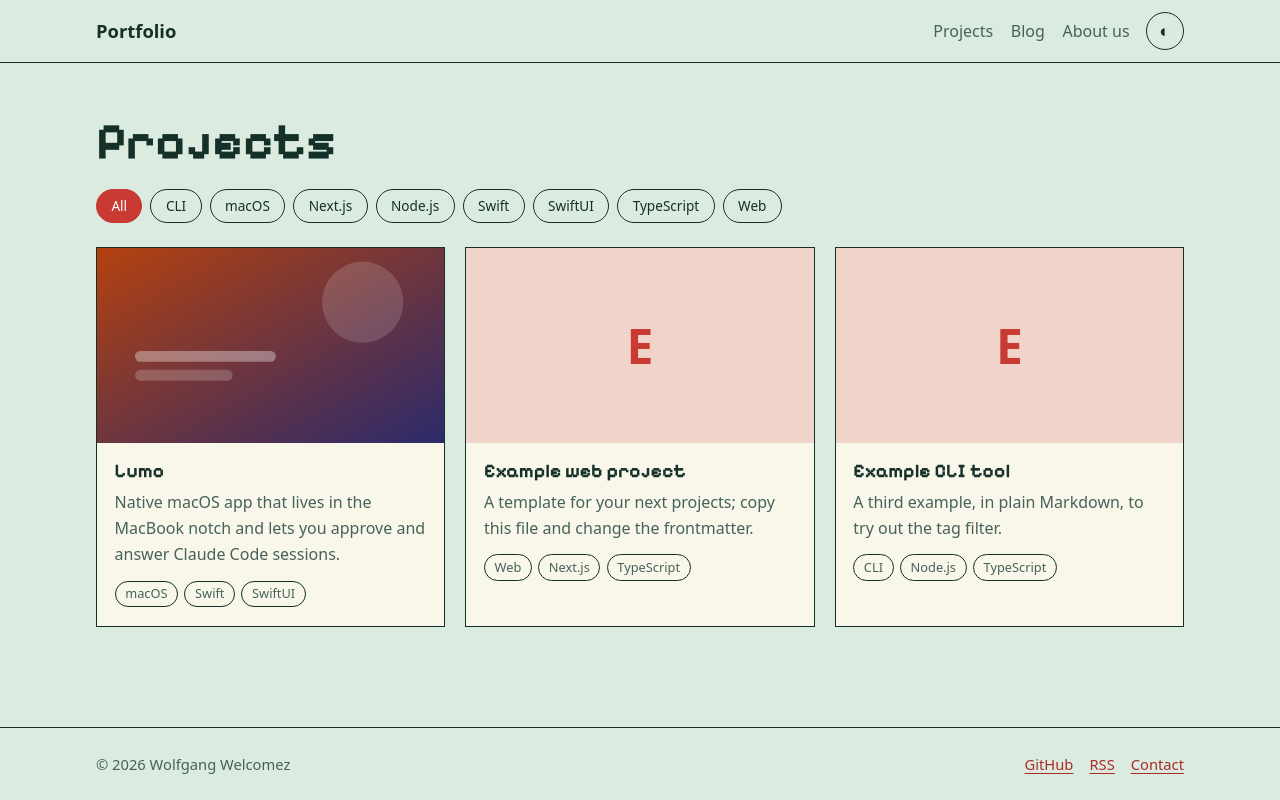
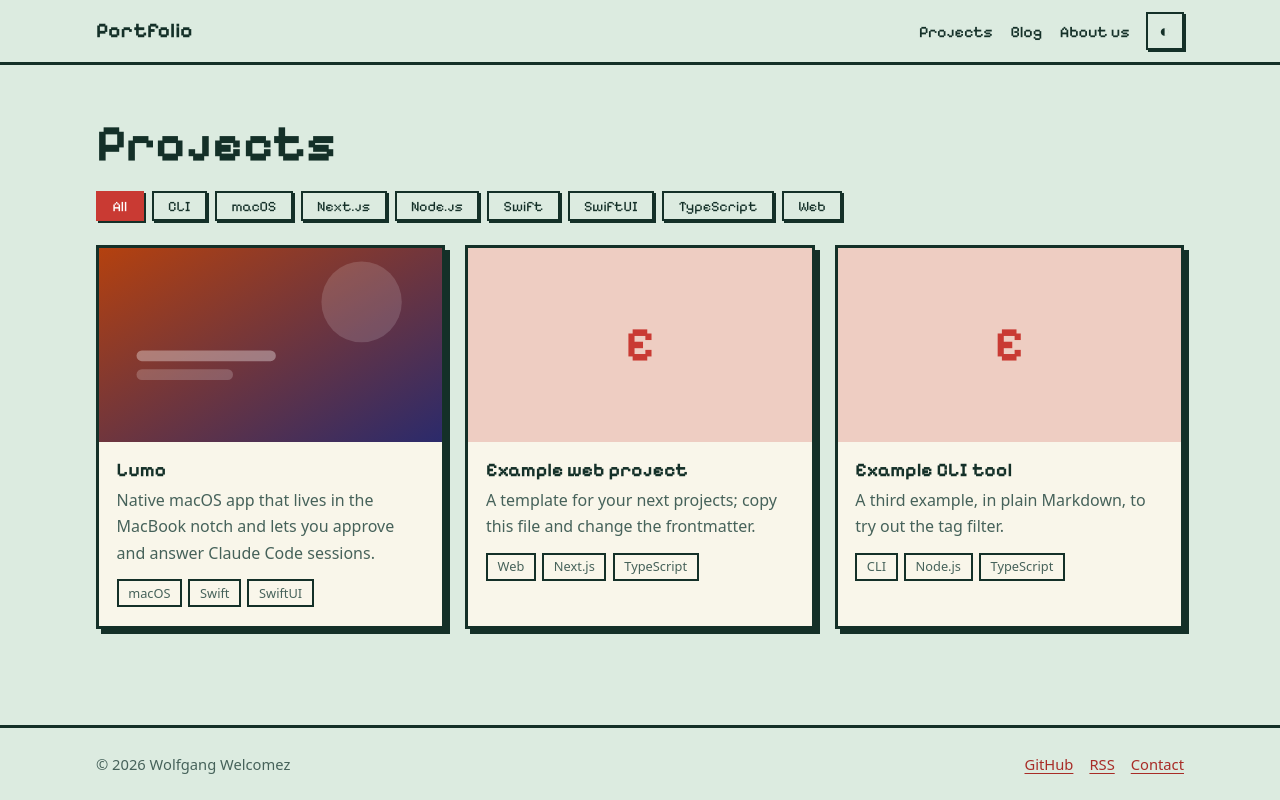
Before and after one commit to rouderz/portfolio, a Next.js app: page /projects in a window 1280 px wide. Built offline with nearby package versions, Linux system fonts and the light colour scheme; no server answers.

Commit message:
style: apply pixel-art look to the rest of the site

```diff
--- a/src/app/projects/[slug]/page.module.css
+++ b/src/app/projects/[slug]/page.module.css
@@ -17,8 +17,7 @@
 
 .tag {
   padding: 0.1rem 0.6rem;
-  border: 1px solid var(--border);
-  border-radius: 999px;
+  border: 2px solid var(--border);
   color: var(--muted);
   font-size: 0.8rem;
 }
@@ -27,7 +26,8 @@
   width: 100%;
   aspect-ratio: 16 / 9;
   margin-block: 1.5rem;
-  border-radius: var(--radius);
+  border: 3px solid var(--border);
+  box-shadow: 6px 6px 0 var(--border);
   object-fit: cover;
 }
 
@@ -41,9 +41,11 @@
 .button {
   display: inline-block;
   padding: 0.6rem 1.2rem;
-  border: 1px solid var(--border);
-  border-radius: 999px;
+  border: 2px solid var(--border);
+  box-shadow: 3px 3px 0 var(--border);
+  background: var(--surface);
   color: var(--text);
+  font-family: var(--font-pixel), monospace;
   font-weight: 600;
   text-decoration: none;
 }
--- a/src/components/Callout/Callout.module.css
+++ b/src/components/Callout/Callout.module.css
@@ -1,8 +1,8 @@
 .callout {
   margin-block: 1.5rem;
   padding: 0.8rem 1rem;
-  border-left: 4px solid var(--accent);
-  border-radius: 8px;
+  border: 3px solid var(--border);
+  box-shadow: 4px 4px 0 var(--border);
   background: var(--surface);
 }
 
--- a/src/components/Footer/Footer.module.css
+++ b/src/components/Footer/Footer.module.css
@@ -1,7 +1,7 @@
 .footer {
   margin-top: 3rem;
   padding-block: 1.5rem;
-  border-top: 1px solid var(--border);
+  border-top: 3px solid var(--border);
   color: var(--muted);
   font-size: 0.92rem;
 }
--- a/src/components/Header/Header.module.css
+++ b/src/components/Header/Header.module.css
@@ -3,7 +3,7 @@
   top: 0;
   z-index: 5;
   background: var(--bg);
-  border-bottom: 1px solid var(--border);
+  border-bottom: 3px solid var(--border);
 }
 
 .bar {
@@ -18,8 +18,9 @@
 
 .brand {
   margin-right: auto;
-  font-size: 1.15rem;
-  font-weight: 800;
+  font-family: var(--font-pixel), monospace;
+  font-size: 1.3rem;
+  font-weight: 700;
   color: var(--text);
   text-decoration: none;
 }
@@ -34,7 +35,8 @@
 }
 
 .link {
-  color: var(--muted);
+  color: var(--text);
+  font-family: var(--font-pixel), monospace;
   font-weight: 500;
   text-decoration: none;
 }
--- a/src/components/ProjectCard/ProjectCard.module.css
+++ b/src/components/ProjectCard/ProjectCard.module.css
@@ -3,17 +3,17 @@
   display: flex;
   flex-direction: column;
   overflow: hidden;
-  border: 1px solid var(--border);
-  border-radius: var(--radius);
+  border: 3px solid var(--border);
   background: var(--surface);
+  box-shadow: 5px 5px 0 var(--border);
   transition:
-    transform 0.15s,
-    border-color 0.15s;
+    transform 0.1s,
+    box-shadow 0.1s;
 }
 
 .card:hover {
-  transform: translateY(-3px);
-  border-color: var(--accent);
+  transform: translate(-2px, -2px);
+  box-shadow: 7px 7px 0 var(--accent);
 }
 
 .media {
@@ -25,9 +25,10 @@
 .placeholder {
   display: grid;
   place-items: center;
+  font-family: var(--font-pixel), monospace;
   font-size: 3rem;
-  font-weight: 800;
-  background: color-mix(in srgb, var(--accent) 18%, var(--surface));
+  font-weight: 700;
+  background: color-mix(in srgb, var(--accent) 22%, var(--surface));
   color: var(--accent);
 }
 
@@ -68,8 +69,7 @@
 
 .tag {
   padding: 0.1rem 0.6rem;
-  border: 1px solid var(--border);
-  border-radius: 999px;
+  border: 2px solid var(--border);
   color: var(--muted);
   font-size: 0.8rem;
 }
--- a/src/components/Prose/Prose.module.css
+++ b/src/components/Prose/Prose.module.css
@@ -5,8 +5,7 @@
 .prose pre {
   overflow-x: auto;
   padding: 1rem;
-  border: 1px solid var(--border);
-  border-radius: 10px;
+  border: 2px solid var(--border);
 }
 
 .prose code {
--- a/src/components/TagFilter/TagFilter.module.css
+++ b/src/components/TagFilter/TagFilter.module.css
@@ -7,12 +7,12 @@
 
 .button {
   padding: 0.3rem 0.9rem;
-  border: 1px solid var(--border);
-  border-radius: 999px;
+  border: 2px solid var(--border);
+  box-shadow: 2px 2px 0 var(--border);
   background: transparent;
   color: var(--text);
-  font: inherit;
-  font-size: 0.85rem;
+  font-family: var(--font-pixel), monospace;
+  font-size: 0.9rem;
   cursor: pointer;
 }
 
--- a/src/components/ThemeToggle/ThemeToggle.module.css
+++ b/src/components/ThemeToggle/ThemeToggle.module.css
@@ -1,8 +1,9 @@
 .button {
   width: 2.4rem;
   height: 2.4rem;
-  border-radius: 999px;
-  border: 1px solid var(--border);
+  border-radius: 0;
+  border: 2px solid var(--border);
+  box-shadow: 2px 2px 0 var(--border);
   background: transparent;
   color: var(--text);
   font-size: 1.1rem;
```
